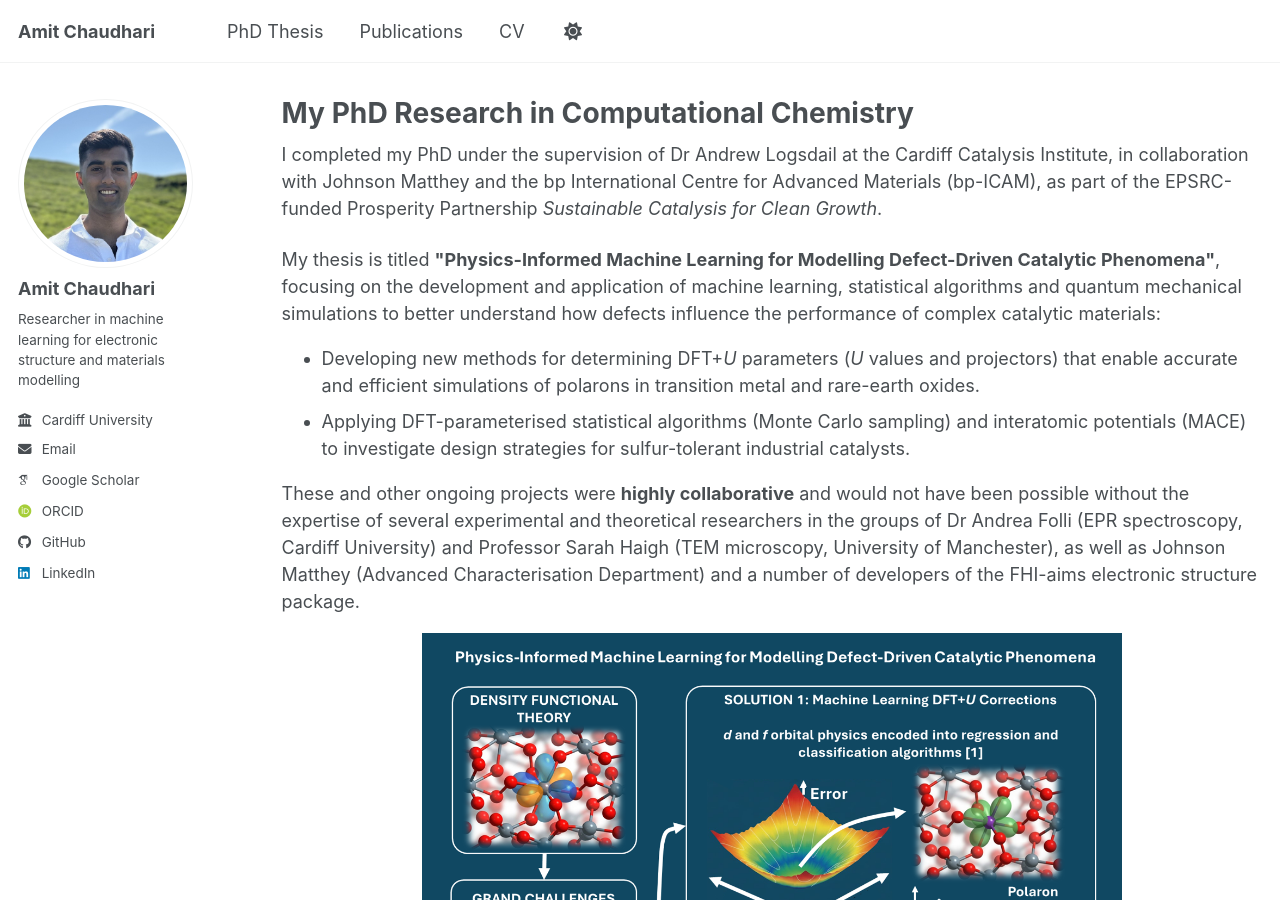
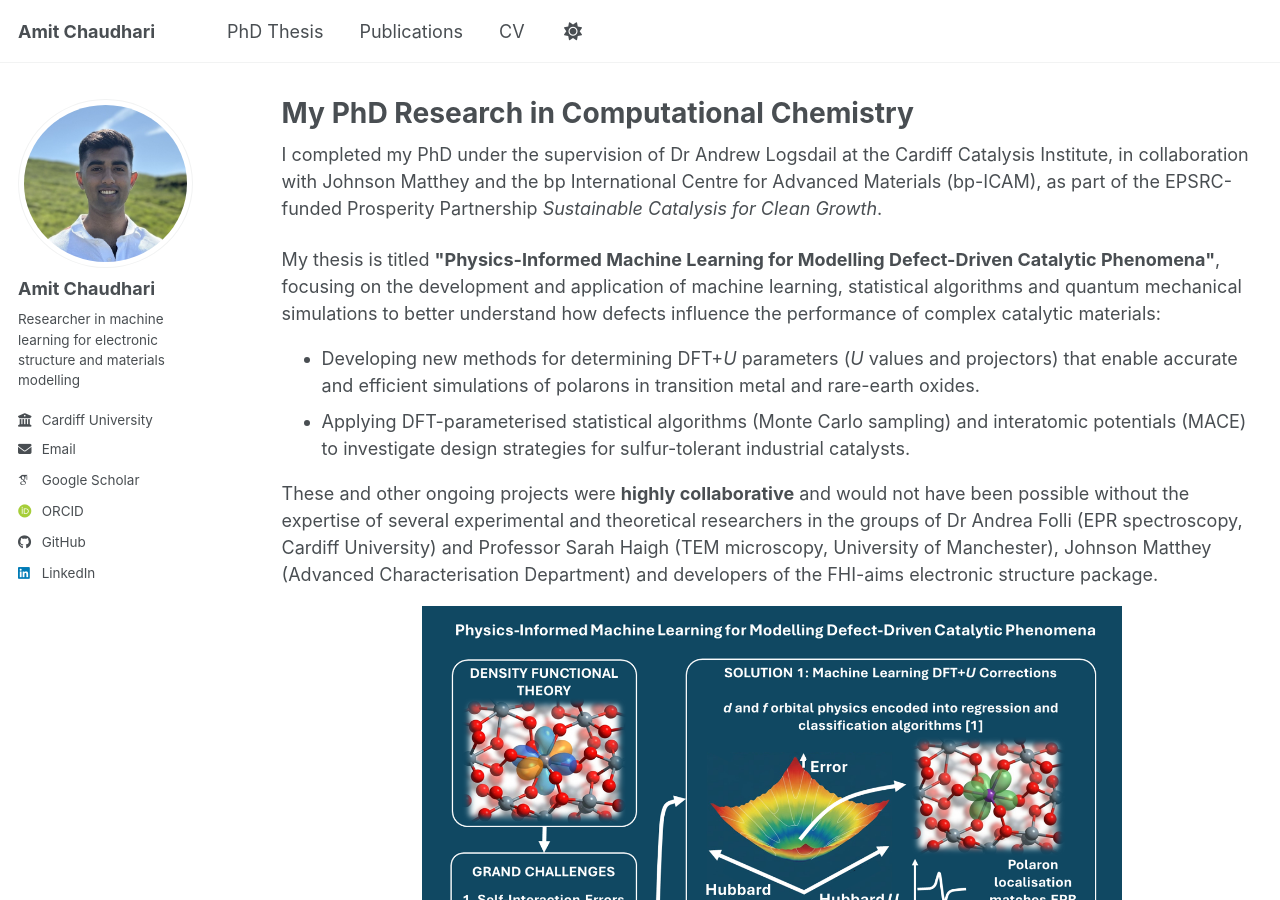
Before and after one commit to amitmc1/amitmc1.github.io, a Jekyll site: the page built from _pages/phdthesis.html, in a window 1280 px wide and 900 px high. Built offline with Jekyll 4.4.1, drawn with Linux system fonts in a browser that asks for light colours; some web fonts are replaced; a script bundle is joined from its source files by our own code; library files that are not in the unit come from our copies.

Commit message:
Update phdthesis.html

```diff
--- a/_pages/phdthesis.html
+++ b/_pages/phdthesis.html
@@ -23,7 +23,7 @@
   <li>Applying DFT-parameterised statistical algorithms (Monte Carlo sampling) and interatomic potentials (MACE) to investigate design strategies for sulfur-tolerant industrial catalysts.</li>
 </ul>
 
-These and other ongoing projects were <strong>highly collaborative</strong> and would not have been possible without the expertise of several experimental and theoretical researchers in the groups of Dr Andrea Folli (EPR spectroscopy, Cardiff University) and Professor Sarah Haigh (TEM microscopy, University of Manchester), as well as Johnson Matthey (Advanced Characterisation Department) and a number of developers of the FHI-aims electronic structure package.
+These and other ongoing projects were <strong>highly collaborative</strong> and would not have been possible without the expertise of several experimental and theoretical researchers in the groups of Dr Andrea Folli (EPR spectroscopy, Cardiff University) and Professor Sarah Haigh (TEM microscopy, University of Manchester), Johnson Matthey (Advanced Characterisation Department) and developers of the FHI-aims electronic structure package.
 
 <p align="center">
   <img src="{{ base_path }}/images/Linkedin_summary.png" alt="Overview of my PhD research" style="max-width: 700px; width: 100%; border-radius: 0px;">
```
